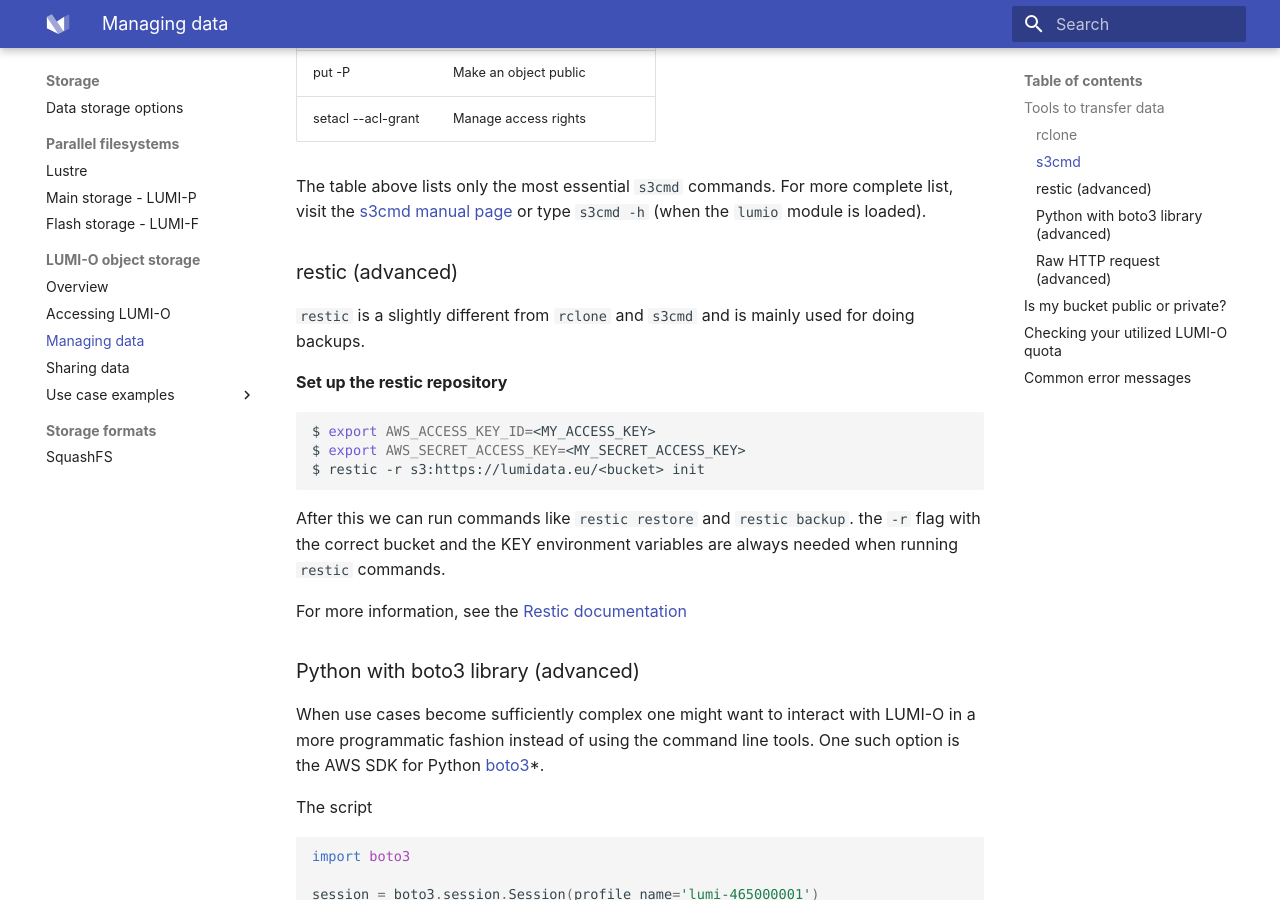
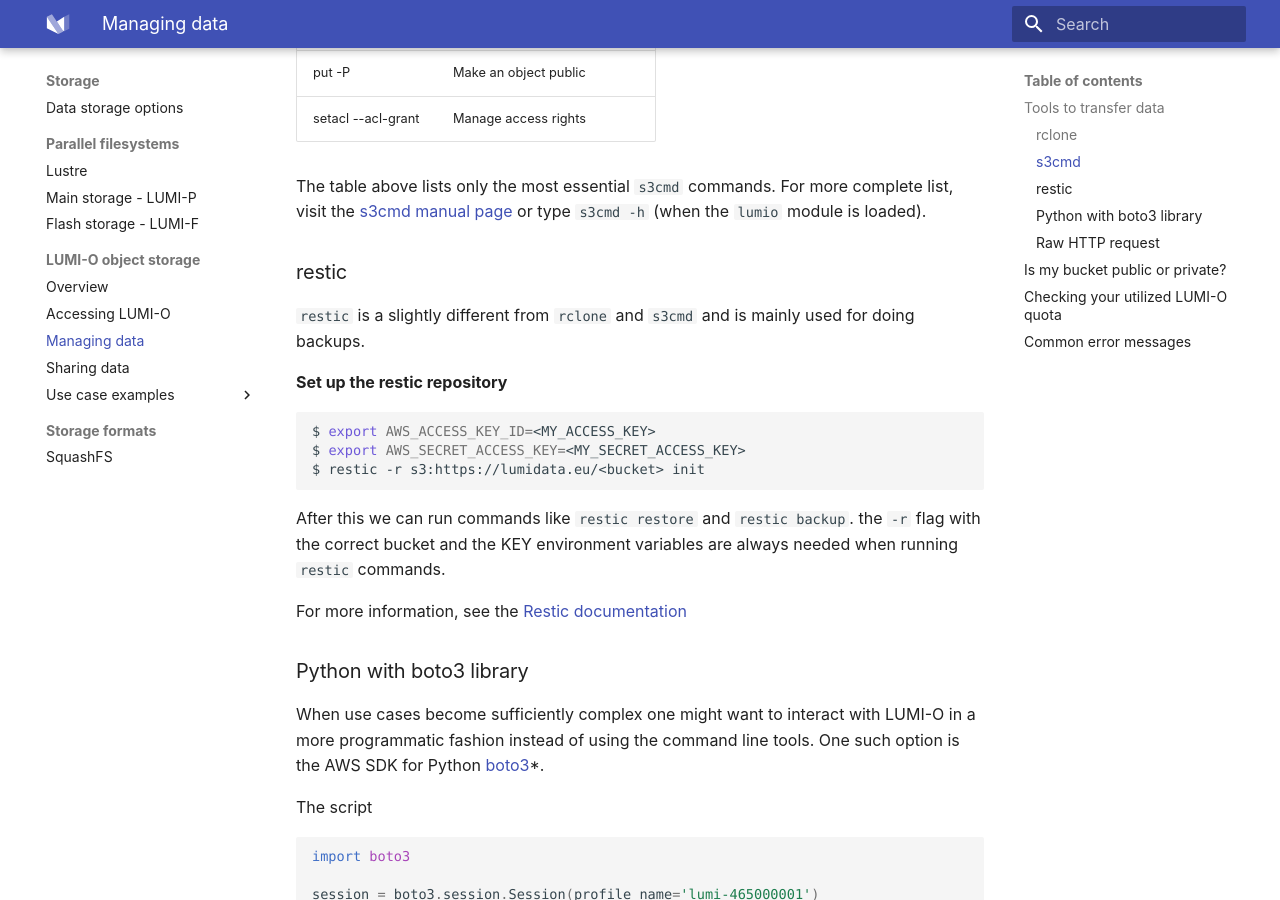
Before and after one commit to Lumi-supercomputer/lumi-userguide, an MkDocs documentation site: the page built from docs/storage/lumio/clients-general.md, in a window 1280 px wide and 900 px high, scrolled down 3501 px. Built offline with MkDocs 1.6.1 and Material for MkDocs 9.7.7, drawn with Linux system fonts in a browser that asks for light colours; some of the changed text lies outside the part shown.

Commit message:
some small additional fixes

```diff
--- a/docs/storage/lumio/clients-general.md
+++ b/docs/storage/lumio/clients-general.md
@@ -144,7 +144,7 @@
 
 
 
-### restic (advanced)
+### restic
 
 
 `restic` is a slightly different from `rclone` and `s3cmd` and is mainly used
@@ -164,7 +164,7 @@
 
 For more information, see the [Restic documentation](https://restic.readthedocs.io/en/stable/index.html)
 
-### Python with boto3 library (advanced)
+### Python with boto3 library
 
 
 When use cases become sufficiently complex one might want to interact
@@ -210,7 +210,7 @@
 You can create a configuration format for boto3 in [auth.lumidata.eu](https://auth.lumidata.eu) to access LUMI-O directly with boto3 e.g. from your local machine: after creating an access key, click the active key, and select "boto3" from the configuration formats.
 
 
-### Raw HTTP request (advanced)
+### Raw HTTP request
 
 
 The LUMI-O object storage can be used by issuing HTTP request.
--- a/mkdocs.yml
+++ b/mkdocs.yml
@@ -128,7 +128,7 @@
         # - Giving temporary access:
         # - Public content use case:
         # - Private content use case:
-        - Access without connecting to LUMI (Linux & MacOS): storage/lumio/connect-local.md
+        - Using LUMI-O from your local computer (Linux & MacOS): storage/lumio/connect-local.md
         # - LUMI-O with batch jobs: storage/lumio/lumio-batchjobs.md
         # - Using Allas on LUMI: storage/lumio/allas-lumi.md
     - Storage formats:
```
Also changed, not shown: docs/storage/lumio/connect-local.md (+2 -2 lines).
